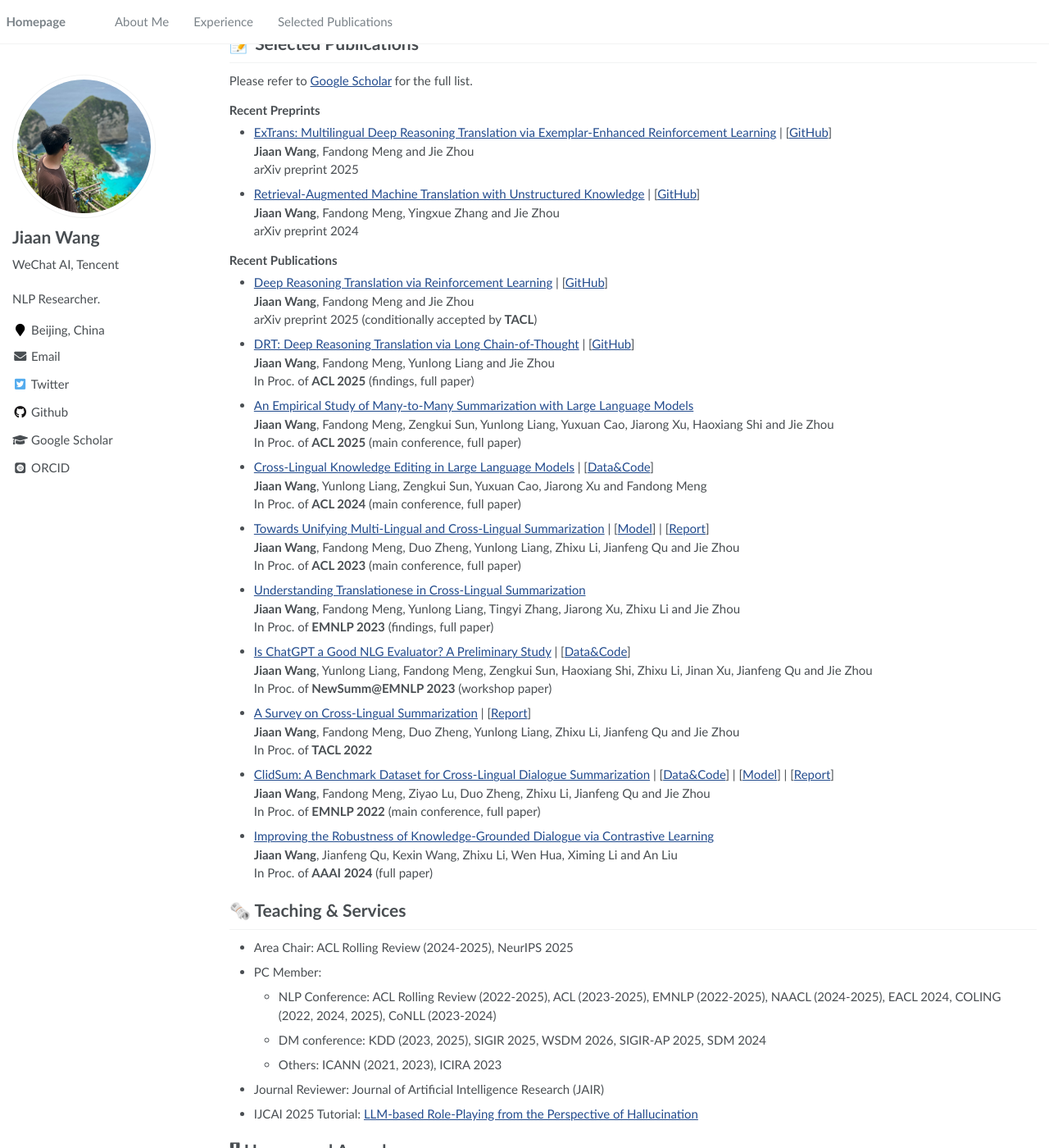
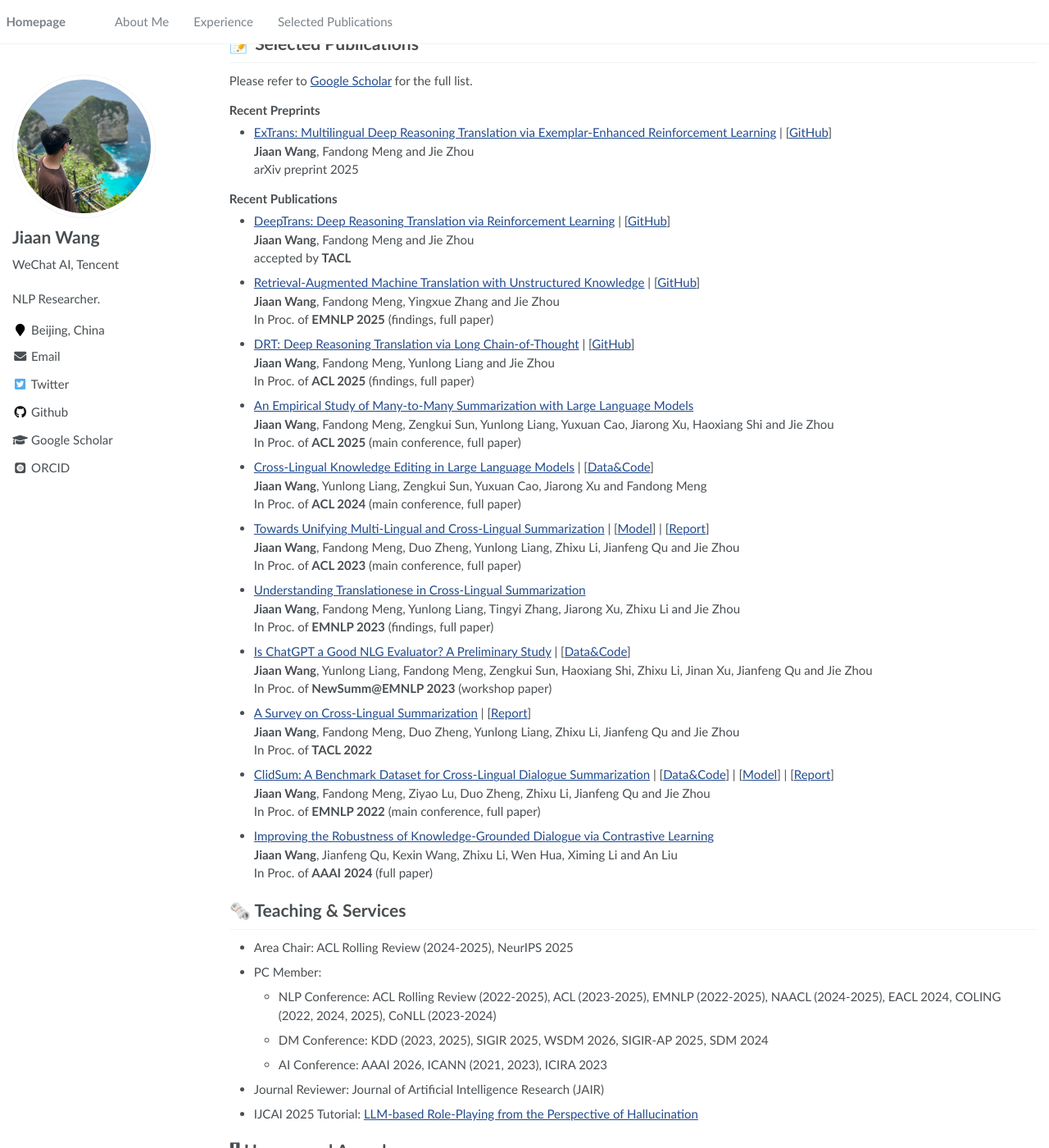
Before and after one commit to JiaanWang-academic/JiaanWang-academic.github.io, a Jekyll site: the page built from _pages/about.md, in a window 1280 px wide and 1400 px high, scrolled down 875 px. Shown: the whole window at 82% size. Built offline with Jekyll 4.4.1, drawn with Linux system fonts in a browser that asks for light colours; some web fonts are replaced.

Commit message:
Update about.md

```diff
--- a/_pages/about.md
+++ b/_pages/about.md
@@ -50,14 +50,15 @@ Please refer to [Google Scholar](https://scholar.google.com/citations?user=5S8h7
 + [ExTrans: Multilingual Deep Reasoning Translation via Exemplar-Enhanced Reinforcement Learning](https://arxiv.org/abs/2505.12996) \| [[GitHub](https://github.com/krystalan/DRT)]
 **Jiaan Wang**, Fandong Meng and Jie Zhou
 arXiv preprint 2025
+
+
+### Recent Publications
++ [DeepTrans: Deep Reasoning Translation via Reinforcement Learning](https://arxiv.org/abs/2504.10187) \| [[GitHub](https://github.com/krystalan/DRT)]
+**Jiaan Wang**, Fandong Meng and Jie Zhou
+accepted by **TACL**
 + [Retrieval-Augmented Machine Translation with Unstructured Knowledge](https://arxiv.org/abs/2412.04342) \| [[GitHub](https://github.com/krystalan/RAGtrans)]
 **Jiaan Wang**, Fandong Meng, Yingxue Zhang and Jie Zhou
-arXiv preprint 2024
-
-### Recent Publications
-+ [Deep Reasoning Translation via Reinforcement Learning](https://arxiv.org/abs/2504.10187) \| [[GitHub](https://github.com/krystalan/DRT)]
-**Jiaan Wang**, Fandong Meng and Jie Zhou
-arXiv preprint 2025 (conditionally accepted by **TACL**)
+In Proc. of **EMNLP 2025** (findings, full paper)
 + [DRT: Deep Reasoning Translation via Long Chain-of-Thought](https://arxiv.org/abs/2412.17498) \| [[GitHub](https://github.com/krystalan/DRT)]
 **Jiaan Wang**, Fandong Meng, Yunlong Liang and Jie Zhou
 In Proc. of **ACL 2025** (findings, full paper)
@@ -92,8 +93,8 @@ In Proc. of **AAAI 2024** (full paper)
 - Area Chair: ACL Rolling Review (2024-2025), NeurIPS 2025
 - PC Member:
     - NLP Conference: ACL Rolling Review (2022-2025), ACL (2023-2025), EMNLP (2022-2025), NAACL (2024-2025), EACL 2024, COLING (2022, 2024, 2025), CoNLL (2023-2024)
-    - DM conference: KDD (2023, 2025), SIGIR 2025, WSDM 2026, SIGIR-AP 2025, SDM 2024
-    - Others: ICANN (2021, 2023), ICIRA 2023
+    - DM Conference: KDD (2023, 2025), SIGIR 2025, WSDM 2026, SIGIR-AP 2025, SDM 2024
+    - AI Conference: AAAI 2026, ICANN (2021, 2023), ICIRA 2023
 - Journal Reviewer: Journal of Artificial Intelligence Research (JAIR)
 - IJCAI 2025 Tutorial: [LLM-based Role-Playing from the Perspective of Hallucination](https://ijcai-roleplay.github.io/)
 
```
